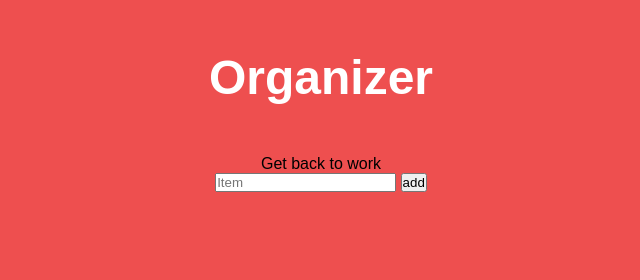
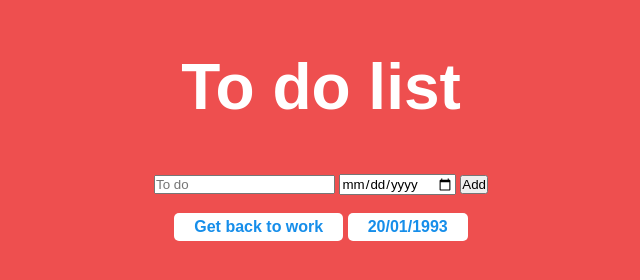
Before and after one commit to Augustin-Holguin/organizer, a plain HTML site: page index.html in a window 1280 px wide. Shown: the whole page, without its empty margins (319-959 px from the left). Drawn offline with Linux system fonts and the light colour scheme.

Commit message:
second commit

```diff
--- a/index.html
+++ b/index.html
@@ -6,18 +6,20 @@
   </head>
 
   <body>
-    <h1>Organizer</h1>
+    <h1>To do list</h1>
 
     <div id="organizer">
 
-
+      <form id="newItemForm">
+        <input type="text" id="itemField" placeholder="To do" />
+        <input type="date" id="itemField" placeholder="Date" />
+        <input type="submit" id="add" value="Add" />
+      </form>
+    <br />
     <ul>
       <li class="item">Get back to work</li>
+      <li class="date">20/01/1993</li>
     </ul>
-    <form id="newItemForm">
-      <input type="text" id="itemField" placeholder="Item" />
-      <input type="submit" id="add" value="add" />
-    </form>
 
     </div>
 
--- a/main.css
+++ b/main.css
@@ -12,7 +12,7 @@ html {
 h1 {
   text-align: center;
   color: white;
-  padding-top: 50px;
+  margin-top: 50px;
   font-size: 3em;
 }
 
@@ -20,3 +20,12 @@ h1 {
   text-align: center;
   padding-top: 50px;
 }
+
+li {
+  color: #168eea;
+  display: inline-block;
+  background-color: white;
+  border-radius: 5px;
+  padding: 5px 20px;
+  font-weight: bold;
+}
--- a/main.js
+++ b/main.js
@@ -1,7 +1,9 @@
 $(document).ready(function(){
-  alert("Welcome my friend");
+
+  $('li').on('click', function(){
+    $('li').remove();
+  })
+
+  $('h1').animate({'font-size': '12em'}, 400).animate({'font-size': '4em'}, 800);
+
 })
-
-$('li').on('click', function(){
-  $('li').remove();
-})
```
